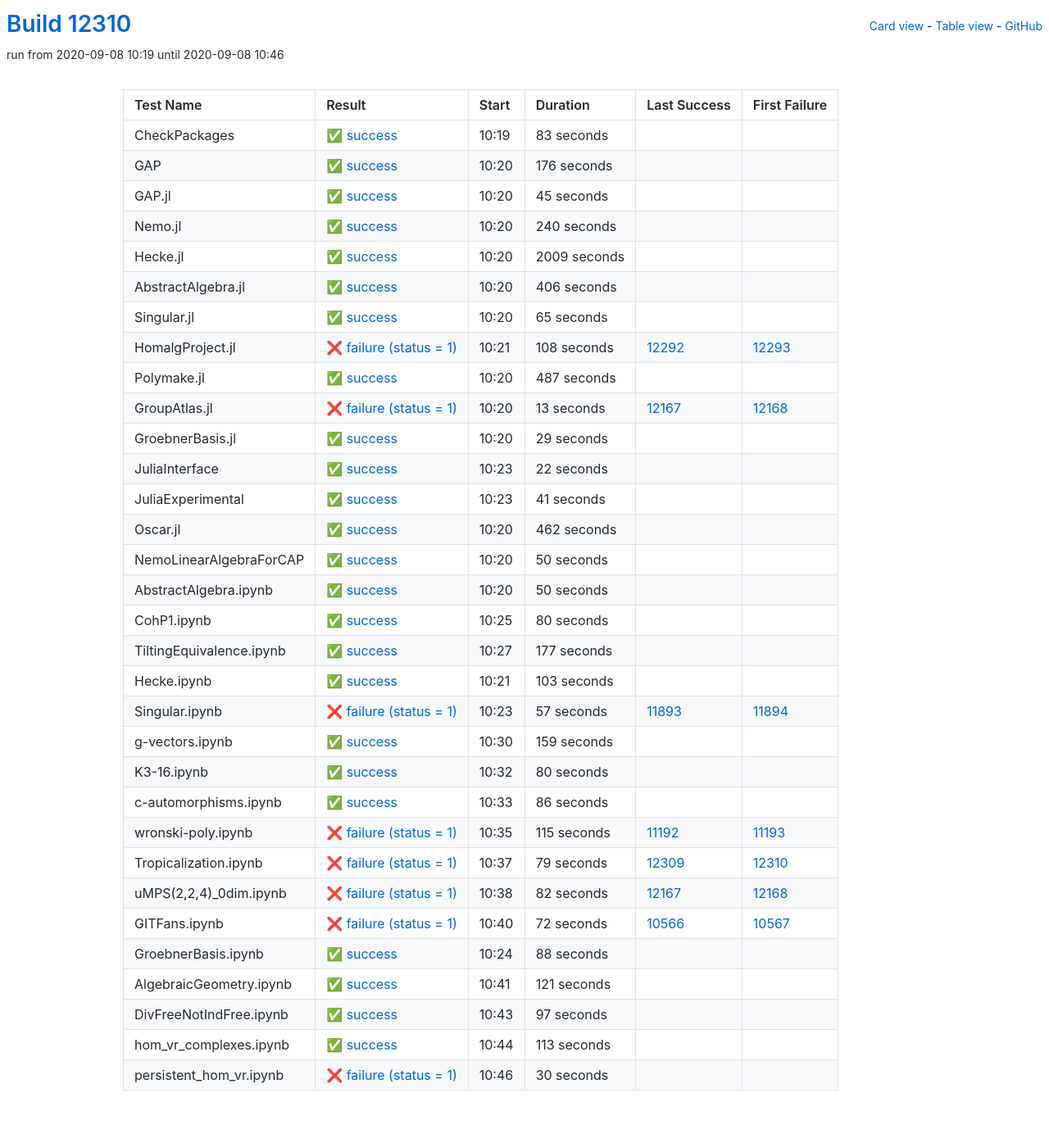
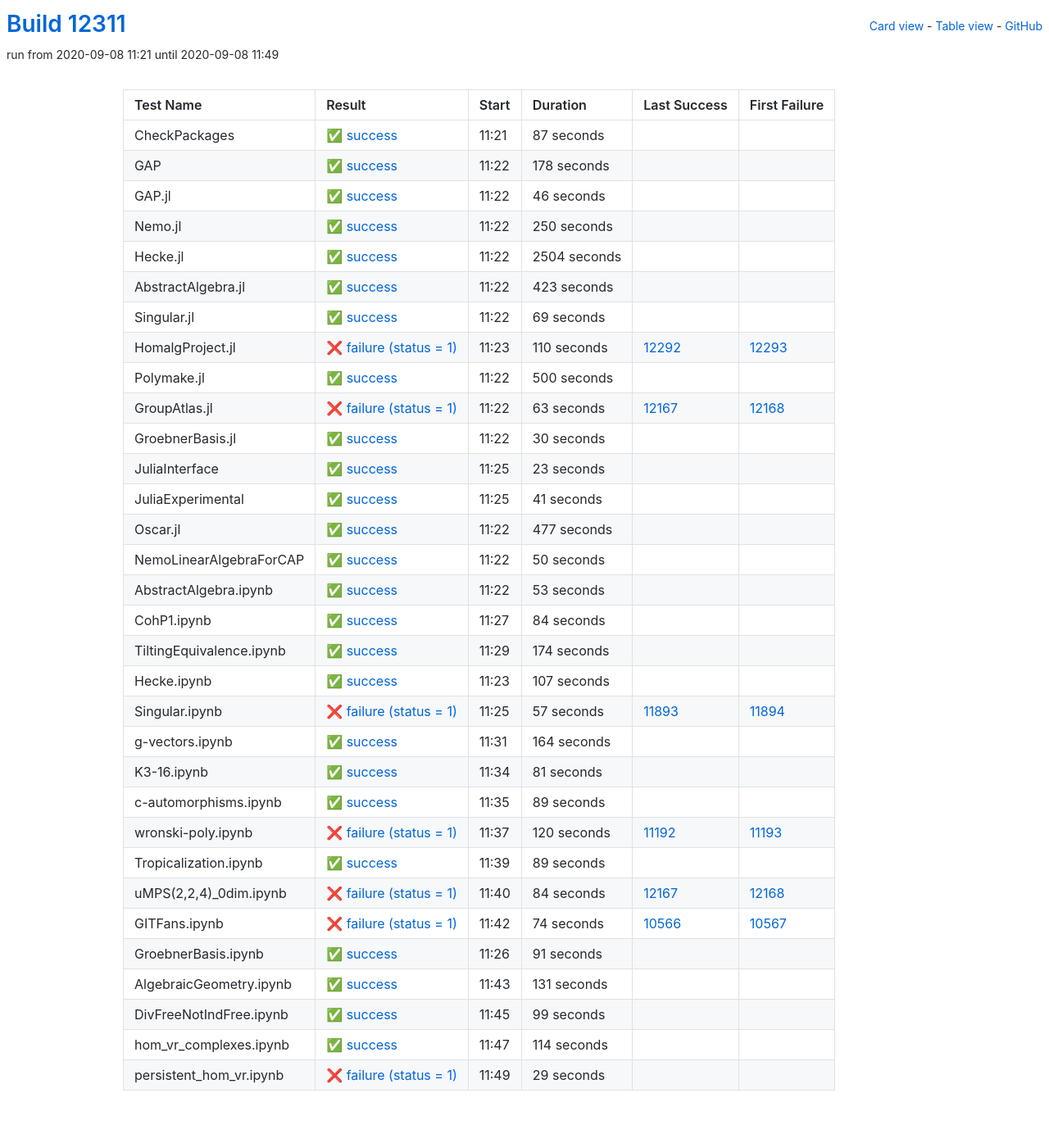
Before and after one commit to oscar-system/oscar-ci-status, a Jekyll site: the page built from table.html, in a window 1280 px wide. Shown: the whole page at 82% size. Built offline with Jekyll 4.4.1, drawn with Linux system fonts in a browser that asks for light colours.

Commit message:
Build #12311

```diff
--- a/_data/ci.yml
+++ b/_data/ci.yml
@@ -1,6 +1,6 @@
 ---
-build: 12310
-build_url: https://oscarci.mathematik.uni-kl.de/job/oscar/12310/
+build: 12311
+build_url: https://oscarci.mathematik.uni-kl.de/job/oscar/12311/
 job: oscar
 organization: oscar-system
 repo: oscar-ci-status
@@ -8,152 +8,152 @@
 tests:
 - name: CheckPackages
   id: checkpackages
-  log: https://oscarci.mathematik.uni-kl.de/job/oscar/12310/artifact/logs/build-12310/CheckPackages.log
-  start: 2020-09-08 10:19
+  log: https://oscarci.mathematik.uni-kl.de/job/oscar/12311/artifact/logs/build-12311/CheckPackages.log
+  start: 2020-09-08 11:21
   success: true
   exitcode: 0
   status: success
-  duration: 83
+  duration: 87
   last_success: false
   last_success_url:
   first_failure: false
   first_failure_url:
 - name: GAP
   id: gap
-  log: https://oscarci.mathematik.uni-kl.de/job/oscar/12310/artifact/logs/build-12310/GAP.log
-  start: 2020-09-08 10:20
+  log: https://oscarci.mathematik.uni-kl.de/job/oscar/12311/artifact/logs/build-12311/GAP.log
+  start: 2020-09-08 11:22
   success: true
   exitcode: 0
   status: success
-  duration: 176
+  duration: 178
   last_success: false
   last_success_url:
   first_failure: false
   first_failure_url:
 - name: GAP.jl
   id: gap-jl
-  log: https://oscarci.mathematik.uni-kl.de/job/oscar/12310/artifact/logs/build-12310/GAP.jl.log
-  start: 2020-09-08 10:20
+  log: https://oscarci.mathematik.uni-kl.de/job/oscar/12311/artifact/logs/build-12311/GAP.jl.log
+  start: 2020-09-08 11:22
   success: true
   exitcode: 0
   status: success
-  duration: 45
+  duration: 46
   last_success: false
   last_success_url:
   first_failure: false
   first_failure_url:
 - name: Nemo.jl
   id: nemo-jl
-  log: https://oscarci.mathematik.uni-kl.de/job/oscar/12310/artifact/logs/build-12310/Nemo.jl.log
-  start: 2020-09-08 10:20
+  log: https://oscarci.mathematik.uni-kl.de/job/oscar/12311/artifact/logs/build-12311/Nemo.jl.log
+  start: 2020-09-08 11:22
   success: true
   exitcode: 0
   status: success
-  duration: 240
+  duration: 250
   last_success: false
   last_success_url:
   first_failure: false
   first_failure_url:
 - name: Hecke.jl
   id: hecke-jl
-  log: https://oscarci.mathematik.uni-kl.de/job/oscar/12310/artifact/logs/build-12310/Hecke.jl.log
-  start: 2020-09-08 10:20
+  log: https://oscarci.mathematik.uni-kl.de/job/oscar/12311/artifact/logs/build-12311/Hecke.jl.log
+  start: 2020-09-08 11:22
   success: true
   exitcode: 0
   status: success
-  duration: 2009
+  duration: 2504
   last_success: false
   last_success_url:
   first_failure: false
   first_failure_url:
 - name: AbstractAlgebra.jl
   id: abstractalgebra-jl
-  log: https://oscarci.mathematik.uni-kl.de/job/oscar/12310/artifact/logs/build-12310/AbstractAlgebra.jl.log
-  start: 2020-09-08 10:20
+  log: https://oscarci.mathematik.uni-kl.de/job/oscar/12311/artifact/logs/build-12311/AbstractAlgebra.jl.log
+  start: 2020-09-08 11:22
   success: true
   exitcode: 0
   status: success
-  duration: 406
+  duration: 423
   last_success: false
   last_success_url:
   first_failure: false
   first_failure_url:
 - name: Singular.jl
   id: singular-jl
-  log: https://oscarci.mathematik.uni-kl.de/job/oscar/12310/artifact/logs/build-12310/Singular.jl.log
-  start: 2020-09-08 10:20
+  log: https://oscarci.mathematik.uni-kl.de/job/oscar/12311/artifact/logs/build-12311/Singular.jl.log
+  start: 2020-09-08 11:22
   success: true
   exitcode: 0
   status: success
-  duration: 65
+  duration: 69
   last_success: false
   last_success_url:
   first_failure: false
   first_failure_url:
 - name: HomalgProject.jl
   id: homalgproject-jl
-  log: https://oscarci.mathematik.uni-kl.de/job/oscar/12310/artifact/logs/build-12310/HomalgProject.jl.log
-  start: 2020-09-08 10:21
+  log: https://oscarci.mathematik.uni-kl.de/job/oscar/12311/artifact/logs/build-12311/HomalgProject.jl.log
+  start: 2020-09-08 11:23
   success: false
   exitcode: 1
   status: failure
-  duration: 108
+  duration: 110
   last_success: 12292
   last_success_url: https://oscarci.mathematik.uni-kl.de/job/oscar/12292/
   first_failure: 12293
   first_failure_url: https://oscarci.mathematik.uni-kl.de/job/oscar/12293/
 - name: Polymake.jl
   id: polymake-jl
-  log: https://oscarci.mathematik.uni-kl.de/job/oscar/12310/artifact/logs/build-12310/Polymake.jl.log
-  start: 2020-09-08 10:20
+  log: https://oscarci.mathematik.uni-kl.de/job/oscar/12311/artifact/logs/build-12311/Polymake.jl.log
+  start: 2020-09-08 11:22
   success: true
   exitcode: 0
   status: success
-  duration: 487
+  duration: 500
   last_success: false
   last_success_url:
   first_failure: false
   first_failure_url:
 - name: GroupAtlas.jl
   id: groupatlas-jl
-  log: https://oscarci.mathematik.uni-kl.de/job/oscar/12310/artifact/logs/build-12310/GroupAtlas.jl.log
-  start: 2020-09-08 10:20
+  log: https://oscarci.mathematik.uni-kl.de/job/oscar/12311/artifact/logs/build-12311/GroupAtlas.jl.log
+  start: 2020-09-08 11:22
   success: false
   exitcode: 1
   status: failure
-  duration: 13
+  duration: 63
   last_success: 12167
   last_success_url: https://oscarci.mathematik.uni-kl.de/job/oscar/12167/
   first_failure: 12168
   first_failure_url: https://oscarci.mathematik.uni-kl.de/job/oscar/12168/
 - name: GroebnerBasis.jl
   id: groebnerbasis-jl
-  log: https://oscarci.mathematik.uni-kl.de/job/oscar/12310/artifact/logs/build-12310/GroebnerBasis.jl.log
-  start: 2020-09-08 10:20
+  log: https://oscarci.mathematik.uni-kl.de/job/oscar/12311/artifact/logs/build-12311/GroebnerBasis.jl.log
+  start: 2020-09-08 11:22
   success: true
   exitcode: 0
   status: success
-  duration: 29
+  duration: 30
   last_success: false
   last_success_url:
   first_failure: false
   first_failure_url:
 - name: JuliaInterface
   id: juliainterface
-  log: https://oscarci.mathematik.uni-kl.de/job/oscar/12310/artifact/logs/build-12310/JuliaInterface.log
-  start: 2020-09-08 10:23
+  log: https://oscarci.mathematik.uni-kl.de/job/oscar/12311/artifact/logs/build-12311/JuliaInterface.log
+  start: 2020-09-08 11:25
   success: true
   exitcode: 0
   status: success
-  duration: 22
+  duration: 23
   last_success: false
   last_success_url:
   first_failure: false
   first_failure_url:
 - name: JuliaExperimental
   id: juliaexperimental
-  log: https://oscarci.mathematik.uni-kl.de/job/oscar/12310/artifact/logs/build-12310/JuliaExperimental.log
-  start: 2020-09-08 10:23
+  log: https://oscarci.mathematik.uni-kl.de/job/oscar/12311/artifact/logs/build-12311/JuliaExperimental.log
+  start: 2020-09-08 11:25
   success: true
   exitcode: 0
   status: success
@@ -164,20 +164,20 @@
   first_failure_url:
 - name: Oscar.jl
   id: oscar-jl
-  log: https://oscarci.mathematik.uni-kl.de/job/oscar/12310/artifact/logs/build-12310/Oscar.jl.log
-  start: 2020-09-08 10:20
+  log: https://oscarci.mathematik.uni-kl.de/job/oscar/12311/artifact/logs/build-12311/Oscar.jl.log
+  start: 2020-09-08 11:22
   success: true
   exitcode: 0
   status: success
-  duration: 462
+  duration: 477
   last_success: false
   last_success_url:
   first_failure: false
   first_failure_url:
 - name: NemoLinearAlgebraForCAP
   id: nemolinearalgebraforcap
-  log: https://oscarci.mathematik.uni-kl.de/job/oscar/12310/artifact/logs/build-12310/NemoLinearAlgebraForCAP.log
-  start: 2020-09-08 10:20
+  log: https://oscarci.mathematik.uni-kl.de/job/oscar/12311/artifact/logs/build-12311/NemoLinearAlgebraForCAP.log
+  start: 2020-09-08 11:22
   success: true
   exitcode: 0
   status: success
@@ -188,56 +188,56 @@
   first_failure_url:
 - name: AbstractAlgebra.ipynb
   id: abstractalgebra-ipynb
-  log: https://oscarci.mathematik.uni-kl.de/job/oscar/12310/artifact/logs/build-12310/AbstractAlgebra.ipynb.log
-  start: 2020-09-08 10:20
+  log: https://oscarci.mathematik.uni-kl.de/job/oscar/12311/artifact/logs/build-12311/AbstractAlgebra.ipynb.log
+  start: 2020-09-08 11:22
   success: true
   exitcode: 0
   status: success
-  duration: 50
+  duration: 53
   last_success: false
   last_success_url:
   first_failure: false
   first_failure_url:
 - name: CohP1.ipynb
   id: cohp1-ipynb
-  log: https://oscarci.mathematik.uni-kl.de/job/oscar/12310/artifact/logs/build-12310/CohP1.ipynb.log
-  start: 2020-09-08 10:25
+  log: https://oscarci.mathematik.uni-kl.de/job/oscar/12311/artifact/logs/build-12311/CohP1.ipynb.log
+  start: 2020-09-08 11:27
   success: true
   exitcode: 0
   status: success
-  duration: 80
+  duration: 84
   last_success: false
   last_success_url:
   first_failure: false
   first_failure_url:
 - name: TiltingEquivalence.ipynb
   id: tiltingequivalence-ipynb
-  log: https://oscarci.mathematik.uni-kl.de/job/oscar/12310/artifact/logs/build-12310/TiltingEquivalence.ipynb.log
-  start: 2020-09-08 10:27
+  log: https://oscarci.mathematik.uni-kl.de/job/oscar/12311/artifact/logs/build-12311/TiltingEquivalence.ipynb.log
+  start: 2020-09-08 11:29
   success: true
   exitcode: 0
   status: success
-  duration: 177
+  duration: 174
   last_success: false
   last_success_url:
   first_failure: false
   first_failure_url:
 - name: Hecke.ipynb
   id: hecke-ipynb
-  log: https://oscarci.mathematik.uni-kl.de/job/oscar/12310/artifact/logs/build-12310/Hecke.ipynb.log
-  start: 2020-09-08 10:21
+  log: https://oscarci.mathematik.uni-kl.de/job/oscar/12311/artifact/logs/build-12311/Hecke.ipynb.log
+  start: 2020-09-08 11:23
   success: true
   exitcode: 0
   status: success
-  duration: 103
+  duration: 107
   last_success: false
   last_success_url:
   first_failure: false
   first_failure_url:
 - name: Singular.ipynb
   id: singular-ipynb
-  log: https://oscarci.mathematik.uni-kl.de/job/oscar/12310/artifact/logs/build-12310/Singular.ipynb.log
-  start: 2020-09-08 10:23
+  log: https://oscarci.mathematik.uni-kl.de/job/oscar/12311/artifact/logs/build-12311/Singular.ipynb.log
+  start: 2020-09-08 11:25
   success: false
   exitcode: 1
   status: failure
@@ -248,144 +248,144 @@
   first_failure_url: https://oscarci.mathematik.uni-kl.de/job/oscar/11894/
 - name: g-vectors.ipynb
   id: g-vectors-ipynb
-  log: https://oscarci.mathematik.uni-kl.de/job/oscar/12310/artifact/logs/build-12310/g-vectors.ipynb.log
-  start: 2020-09-08 10:30
+  log: https://oscarci.mathematik.uni-kl.de/job/oscar/12311/artifact/logs/build-12311/g-vectors.ipynb.log
+  start: 2020-09-08 11:31
   success: true
   exitcode: 0
   status: success
-  duration: 159
+  duration: 164
   last_success: false
   last_success_url:
   first_failure: false
   first_failure_url:
 - name: K3-16.ipynb
   id: k3-16-ipynb
-  log: https://oscarci.mathematik.uni-kl.de/job/oscar/12310/artifact/logs/build-12310/K3-16.ipynb.log
-  start: 2020-09-08 10:32
+  log: https://oscarci.mathematik.uni-kl.de/job/oscar/12311/artifact/logs/build-12311/K3-16.ipynb.log
+  start: 2020-09-08 11:34
   success: true
   exitcode: 0
   status: success
-  duration: 80
+  duration: 81
   last_success: false
   last_success_url:
   first_failure: false
   first_failure_url:
 - name: c-automorphisms.ipynb
   id: c-automorphisms-ipynb
-  log: https://oscarci.mathematik.uni-kl.de/job/oscar/12310/artifact/logs/build-12310/c-automorphisms.ipynb.log
-  start: 2020-09-08 10:33
+  log: https://oscarci.mathematik.uni-kl.de/job/oscar/12311/artifact/logs/build-12311/c-automorphisms.ipynb.log
+  start: 2020-09-08 11:35
   success: true
   exitcode: 0
   status: success
-  duration: 86
+  duration: 89
   last_success: false
   last_success_url:
   first_failure: false
   first_failure_url:
 - name: wronski-poly.ipynb
   id: wronski-poly-ipynb
-  log: https://oscarci.mathematik.uni-kl.de/job/oscar/12310/artifact/logs/build-12310/wronski-poly.ipynb.log
-  start: 2020-09-08 10:35
+  log: https://oscarci.mathematik.uni-kl.de/job/oscar/12311/artifact/logs/build-12311/wronski-poly.ipynb.log
+  start: 2020-09-08 11:37
   success: false
   exitcode: 1
   status: failure
-  duration: 115
+  duration: 120
   last_success: 11192
   last_success_url: https://oscarci.mathematik.uni-kl.de/job/oscar/11192/
   first_failure: 11193
   first_failure_url: https://oscarci.mathematik.uni-kl.de/job/oscar/11193/
 - name: Tropicalization.ipynb
   id: tropicalization-ipynb
-  log: https://oscarci.mathematik.uni-kl.de/job/oscar/12310/artifact/logs/build-12310/Tropicalization.ipynb.log
-  start: 2020-09-08 10:37
+  log: https://oscarci.mathematik.uni-kl.de/job/oscar/12311/artifact/logs/build-12311/Tropicalization.ipynb.log
+  start: 2020-09-08 11:39
+  success: true
+  exitcode: 0
+  status: success
+  duration: 89
+  last_success: false
+  last_success_url:
+  first_failure: false
+  first_failure_url:
+- name: uMPS(2,2,4)_0dim.ipynb
+  id: umps-2-2-4-0dim-ipynb
+  log: https://oscarci.mathematik.uni-kl.de/job/oscar/12311/artifact/logs/build-12311/uMPS-2-2-4-_0dim.ipynb.log
+  start: 2020-09-08 11:40
   success: false
   exitcode: 1
   status: failure
-  duration: 79
-  last_success: 12309
-  last_success_url: https://oscarci.mathematik.uni-kl.de/job/oscar/12309/
-  first_failure: 12310
-  first_failure_url: https://oscarci.mathematik.uni-kl.de/job/oscar/12310/
-- name: uMPS(2,2,4)_0dim.ipynb
-  id: umps-2-2-4-0dim-ipynb
-  log: https://oscarci.mathematik.uni-kl.de/job/oscar/12310/artifact/logs/build-12310/uMPS-2-2-4-_0dim.ipynb.log
-  start: 2020-09-08 10:38
-  success: false
-  exitcode: 1
-  status: failure
-  duration: 82
+  duration: 84
   last_success: 12167
   last_success_url: https://oscarci.mathematik.uni-kl.de/job/oscar/12167/
   first_failure: 12168
   first_failure_url: https://oscarci.mathematik.uni-kl.de/job/oscar/12168/
 - name: GITFans.ipynb
   id: gitfans-ipynb
-  log: https://oscarci.mathematik.uni-kl.de/job/oscar/12310/artifact/logs/build-12310/GITFans.ipynb.log
-  start: 2020-09-08 10:40
+  log: https://oscarci.mathematik.uni-kl.de/job/oscar/12311/artifact/logs/build-12311/GITFans.ipynb.log
+  start: 2020-09-08 11:42
   success: false
   exitcode: 1
   status: failure
-  duration: 72
+  duration: 74
   last_success: 10566
   last_success_url: https://oscarci.mathematik.uni-kl.de/job/oscar/10566/
   first_failure: 10567
   first_failure_url: https://oscarci.mathematik.uni-kl.de/job/oscar/10567/
 - name: GroebnerBasis.ipynb
   id: groebnerbasis-ipynb
-  log: https://oscarci.mathematik.uni-kl.de/job/oscar/12310/artifact/logs/build-12310/GroebnerBasis.ipynb.log
-  start: 2020-09-08 10:24
+  log: https://oscarci.mathematik.uni-kl.de/job/oscar/12311/artifact/logs/build-12311/GroebnerBasis.ipynb.log
+  start: 2020-09-08 11:26
   success: true
   exitcode: 0
   status: success
-  duration: 88
+  duration: 91
   last_success: false
   last_success_url:
   first_failure: false
   first_failure_url:
 - name: AlgebraicGeometry.ipynb
   id: algebraicgeometry-ipynb
-  log: https://oscarci.mathematik.uni-kl.de/job/oscar/12310/artifact/logs/build-12310/AlgebraicGeometry.ipynb.log
-  start: 2020-09-08 10:41
+  log: https://oscarci.mathematik.uni-kl.de/job/oscar/12311/artifact/logs/build-12311/AlgebraicGeometry.ipynb.log
+  start: 2020-09-08 11:43
   success: true
   exitcode: 0
   status: success
-  duration: 121
+  duration: 131
   last_success: false
   last_success_url:
   first_failure: false
   first_failure_url:
 - name: DivFreeNotIndFree.ipynb
   id: divfreenotindfree-ipynb
-  log: https://oscarci.mathematik.uni-kl.de/job/oscar/12310/artifact/logs/build-12310/DivFreeNotIndFree.ipynb.log
-  start: 2020-09-08 10:43
+  log: https://oscarci.mathematik.uni-kl.de/job/oscar/12311/artifact/logs/build-12311/DivFreeNotIndFree.ipynb.log
+  start: 2020-09-08 11:45
   success: true
   exitcode: 0
   status: success
-  duration: 97
+  duration: 99
   last_success: false
   last_success_url:
   first_failure: false
   first_failure_url:
 - name: hom_vr_complexes.ipynb
   id: hom-vr-complexes-ipynb
-  log: https://oscarci.mathematik.uni-kl.de/job/oscar/12310/artifact/logs/build-12310/hom_vr_complexes.ipynb.log
-  start: 2020-09-08 10:44
+  log: https://oscarci.mathematik.uni-kl.de/job/oscar/12311/artifact/logs/build-12311/hom_vr_complexes.ipynb.log
+  start: 2020-09-08 11:47
   success: true
   exitcode: 0
   status: success
-  duration: 113
+  duration: 114
   last_success: false
   last_success_url:
   first_failure: false
   first_failure_url:
 - name: persistent_hom_vr.ipynb
   id: persistent-hom-vr-ipynb
-  log: https://oscarci.mathematik.uni-kl.de/job/oscar/12310/artifact/logs/build-12310/persistent_hom_vr.ipynb.log
-  start: 2020-09-08 10:46
+  log: https://oscarci.mathematik.uni-kl.de/job/oscar/12311/artifact/logs/build-12311/persistent_hom_vr.ipynb.log
+  start: 2020-09-08 11:49
   success: false
   exitcode: 1
   status: failure
-  duration: 30
+  duration: 29
   last_success: false
   last_success_url:
   first_failure: false
```
Also changed, not shown: README.md.
